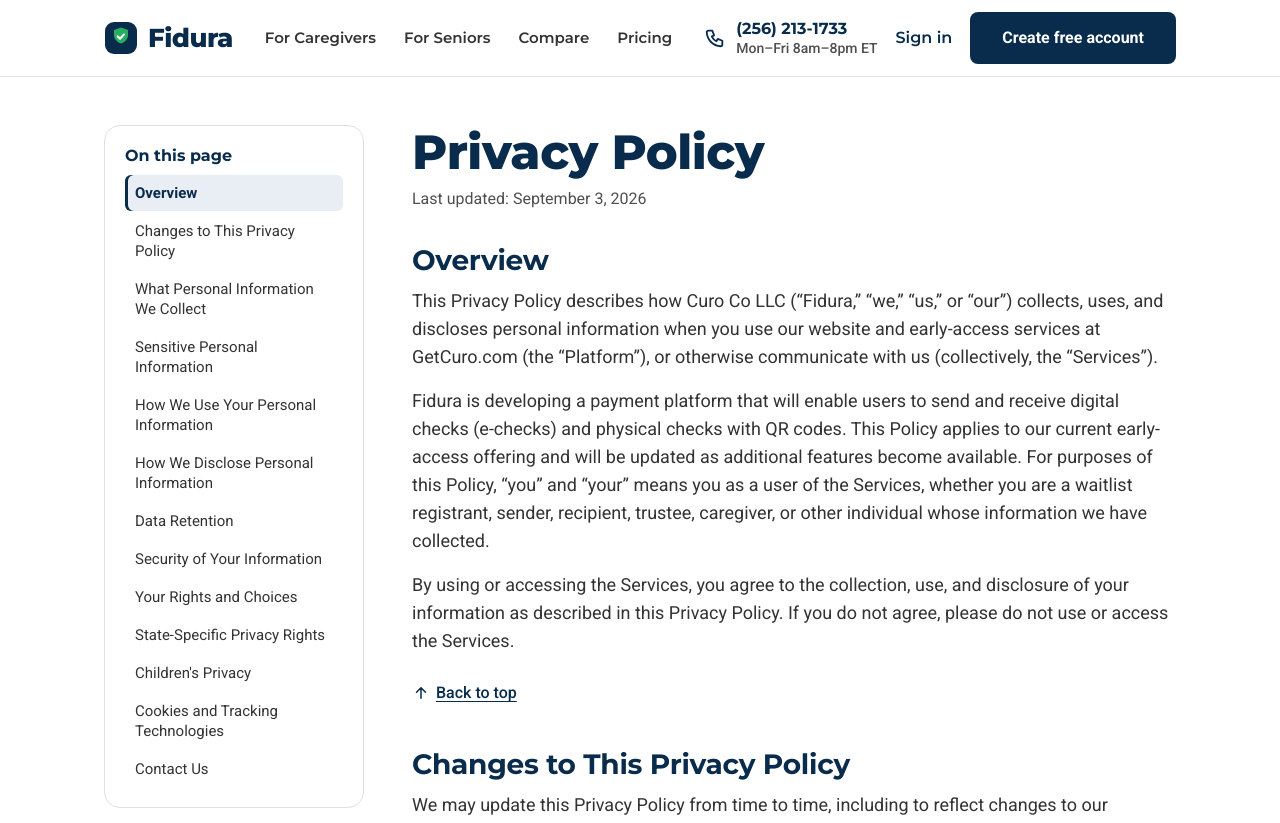
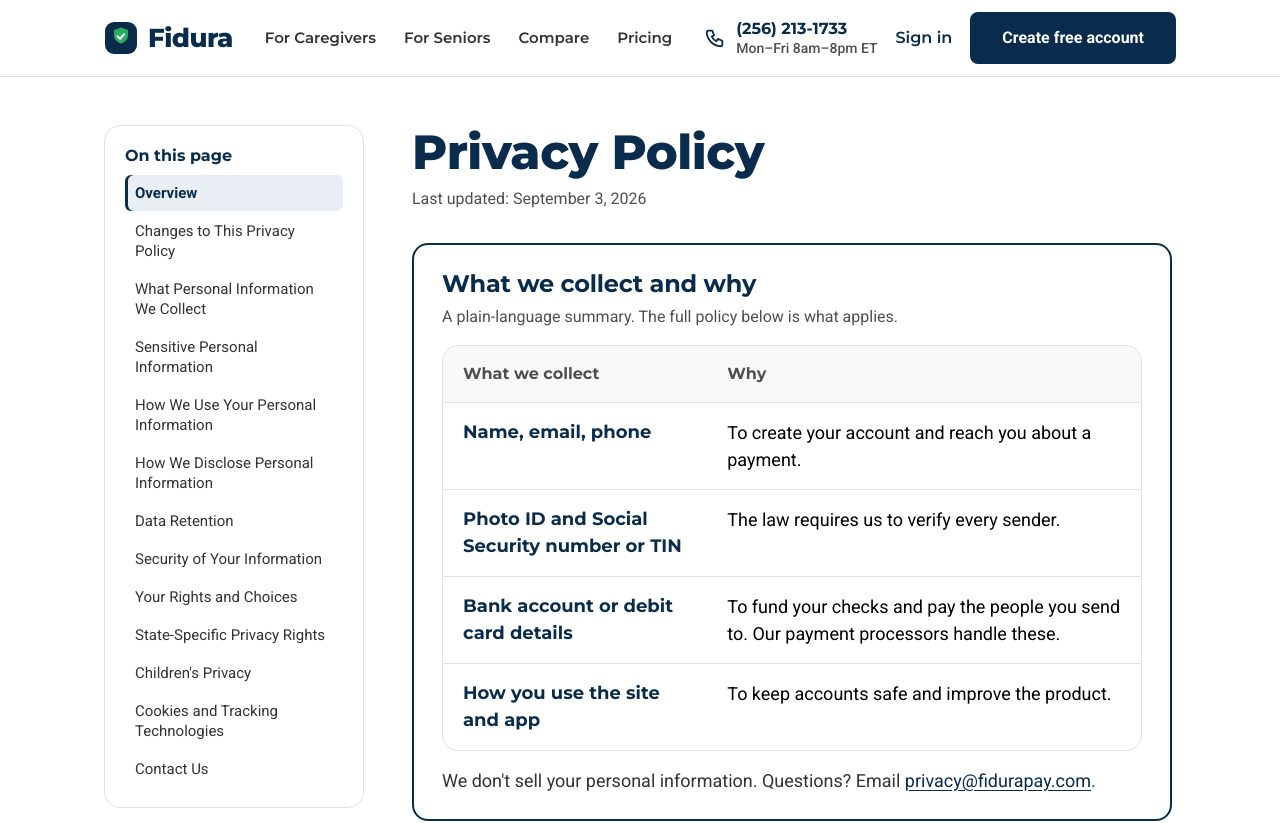
Before and after one commit to TeamCuro/web, a Next.js app: page /privacy in a window 1280 px wide. Shown: the top 823 px of the page. Built offline with nearby package versions, Linux system fonts and the light colour scheme.

Commit message:
FE 120 implementation

```diff
--- a/app/globals.css
+++ b/app/globals.css
@@ -1054,6 +1054,16 @@ p a:not(.btn), label a:not(.btn) { text-decoration-line: underline; text-underli
 .legal-backtop { display: inline-flex; align-items: center; gap: 6px; min-height: 44px; font-size: 16px; font-weight: 500; color: var(--fg-link); text-decoration: underline; text-underline-offset: 3px; }
 .legal-backtop svg { width: 18px; height: 18px; flex: none; }
 
+/* Plain-language summary box above the first section (FE-120). Anchor offset comes from html scroll-padding-top. */
+.legal-summary { background: #fff; border: 2px solid var(--color-primary); border-radius: var(--radius-lg); padding: 24px 28px; margin: 0 0 40px; }
+.legal-body .legal-summary h2 { font-size: 24px; line-height: 30px; margin: 0 0 6px; }
+.legal-body .legal-summary-lead { font-size: 16px; line-height: 24px; color: var(--fg-muted); margin: 0 0 16px; }
+.legal-summary > :last-child { margin-bottom: 0; }
+.legal-summary .rt { margin: 0 0 16px; }
+/* ResponsiveTable inside legal body: undo .legal-body ul/li/h3 defaults on its phone cards */
+.legal-body .legal-summary .rt-cards { list-style: none; margin: 0; padding: 0; display: block; }
+.legal-body .legal-summary .rt-card h3 { font-size: 18px; line-height: 1.3; margin: 0 0 4px; }
+
 @media (max-width: 900px) {
   .legal { padding: 24px 0 40px; }
   .legal-grid { display: block; }
@@ -1067,4 +1077,5 @@ p a:not(.btn), label a:not(.btn) { text-decoration-line: underline; text-underli
   .legal-toc ol.is-closed { display: none; }
   .legal-toc a { display: flex; align-items: center; min-height: 44px; padding: 0 8px; font-size: 16px; }
   .legal-body h2 { font-size: 24px; line-height: 30px; }
+  .legal-summary { padding: 20px; }
 }
--- a/app/privacy/page.tsx
+++ b/app/privacy/page.tsx
@@ -1,6 +1,9 @@
 import type { Metadata } from "next";
 import LegalPage, { type LegalSection } from "@/components/LegalPage";
+import LegalSummary from "@/components/LegalSummary";
+import ResponsiveTable from "@/components/ResponsiveTable";
 import { PRIVACY_EMAIL, SUPPORT_PHONE } from "@/lib/contact";
+import { IDENTITY_CHECKS_LIVE, PRIVACY_UPDATED } from "@/lib/legal";
 import { SITE_URL } from "@/lib/register";
 
 export const metadata: Metadata = {
@@ -17,7 +20,7 @@ const sections: LegalSection[] = [
     body: (
       <>
         <p>
-          This Privacy Policy describes how Curo Co LLC (“Fidura,” “we,” “us,” or “our”) collects, uses, and discloses personal information when you use our website and early-access services at GetCuro.com (the “Platform”), or otherwise communicate with us (collectively, the “Services”).
+          This Privacy Policy describes how Curo Co LLC (“Fidura,” “we,” “us,” or “our”) collects, uses, and discloses personal information when you use our website and early-access services at FiduraPay.com (the “Platform”), or otherwise communicate with us (collectively, the “Services”).
         </p>
         <p>
           Fidura is developing a payment platform that will enable users to send and receive digital checks (e-checks) and physical checks with QR codes. This Policy applies to our current early-access offering and will be updated as additional features become available. For purposes of this Policy, “you” and “your” means you as a user of the Services, whether you are a waitlist registrant, sender, recipient, trustee, caregiver, or other individual whose information we have collected.
@@ -45,7 +48,13 @@ const sections: LegalSection[] = [
     body: (
       <>
         <p>
-          The information below reflects what our waitlist and account-registration flow is designed to collect as the Platform&apos;s features roll out. At this time, Fidura is in early access and does not yet collect the identity verification (KYC) or payment information described below; this information will be collected once payment features requiring identity verification and payment processing become available to you.
+          The information below reflects what our waitlist and account-registration flow is designed to collect as the Platform&apos;s features roll out.
+          {!IDENTITY_CHECKS_LIVE && (
+            <>
+              {" "}
+              At this time, Fidura is in early access and does not yet collect the identity verification (KYC) or payment information described below; this information will be collected once payment features requiring identity verification and payment processing become available to you.
+            </>
+          )}
         </p>
         <h3>Information We Collect Directly From You</h3>
         <p><strong>Account Information:</strong></p>
@@ -279,6 +288,35 @@ const sections: LegalSection[] = [
   },
 ];
 
+// Summary table rows for the "What we collect and why" box (FE-120). /register links to /privacy#collect.
+const collectRows = [
+  { key: "contact", title: "Name, email, phone", cells: { why: "To create your account and reach you about a payment." } },
+  { key: "id", title: "Photo ID and Social Security number or TIN", cells: { why: "The law requires us to verify every sender." } },
+  { key: "bank", title: "Bank account or debit card details", cells: { why: "To fund your checks and pay the people you send to. Our payment processors handle these." } },
+  { key: "usage", title: "How you use the site and app", cells: { why: "To keep accounts safe and improve the product." } },
+];
+
 export default function PrivacyPolicy() {
-  return <LegalPage title="Privacy Policy" updated="September 3, 2026" sections={sections} />;
+  return (
+    <LegalPage
+      title="Privacy Policy"
+      updated={PRIVACY_UPDATED}
+      sections={sections}
+      summary={
+        <LegalSummary id="collect" title="What we collect and why" docName="policy">
+          <ResponsiveTable
+            caption="What we collect and why"
+            captionHidden
+            rowHeader="What we collect"
+            columns={[{ key: "why", label: "Why" }]}
+            groups={[{ rows: collectRows }]}
+          />
+          <p>
+            We don&apos;t sell your personal information. Questions? Email{" "}
+            <a href={PRIVACY_EMAIL.href}>{PRIVACY_EMAIL.address}</a>.
+          </p>
+        </LegalSummary>
+      }
+    />
+  );
 }
--- a/app/terms/page.tsx
+++ b/app/terms/page.tsx
@@ -1,6 +1,8 @@
 import type { Metadata } from "next";
 import LegalPage, { type LegalSection } from "@/components/LegalPage";
+import LegalSummary from "@/components/LegalSummary";
 import { LEGAL_EMAIL, SUPPORT_EMAIL, SUPPORT_PHONE } from "@/lib/contact";
+import { IDENTITY_CHECKS_LIVE, TERMS_UPDATED } from "@/lib/legal";
 import { SITE_URL } from "@/lib/register";
 import { SECURITY_LINE } from "@/lib/trust";
 
@@ -15,7 +17,7 @@ const sections: LegalSection[] = [
   { id: "t-overview", title: "Overview",
     body: (
       <>
-        <p>These Terms of Service (“Terms”) govern access to and use of the website, waitlist, and early-access services offered by Curo Co LLC (“Fidura,” “we,” “us,” or “our”) at GetCuro.com (the “Platform”). Fidura is currently making the Platform available on an early-access basis. Certain features described in these Terms — including check creation, payment processing, and payout functionality — are not yet available to all users and will be enabled in phases as described in Section 1. Throughout these Terms, “you” and “your” refer to you as a user of the Platform.</p>
+        <p>These Terms of Service (“Terms”) govern access to and use of the website, waitlist, and early-access services offered by Curo Co LLC (“Fidura,” “we,” “us,” or “our”) at FiduraPay.com (the “Platform”). Fidura is currently making the Platform available on an early-access basis. Certain features described in these Terms — including check creation, payment processing, and payout functionality — are not yet available to all users and will be enabled in phases as described in Section 1. Throughout these Terms, “you” and “your” refer to you as a user of the Platform.</p>
         <p>By accessing or using the Platform — including by submitting your information through our waitlist or account form — you agree to be bound by these Terms. If you do not agree to these Terms, do not use the Platform.</p>
       </>
     ),
@@ -231,5 +233,25 @@ const sections: LegalSection[] = [
 ];
 
 export default function TermsOfService() {
-  return <LegalPage title="Terms of Service" updated="September 3, 2026" sections={sections} />;
+  return (
+    <LegalPage
+      title="Terms of Service"
+      updated={TERMS_UPDATED}
+      sections={sections}
+      summary={
+        <LegalSummary id="short-version" title="The short version" docName="Terms">
+          <ul>
+            {!IDENTITY_CHECKS_LIVE && <li>Fidura is in early access. Some features are still being turned on.</li>}
+            <li>Fidura is not a bank. Payments are handled by our payment processors.</li>
+            <li>Before you send or receive money, the law requires us to verify your identity with a photo ID and your Social Security number or TIN.</li>
+            <li>You&apos;ll see every fee before you confirm a payment.</li>
+          </ul>
+          <p>
+            Questions? Call <a href={SUPPORT_PHONE.href}>{SUPPORT_PHONE.display}</a> or email{" "}
+            <a href={LEGAL_EMAIL.href}>{LEGAL_EMAIL.address}</a>.
+          </p>
+        </LegalSummary>
+      }
+    />
+  );
 }
--- a/components/LegalPage.tsx
+++ b/components/LegalPage.tsx
@@ -14,13 +14,15 @@ interface LegalPageProps {
   title: string;
   updated: string;
   sections: LegalSection[];
+  /** Optional plain-language summary (e.g. <LegalSummary>) shown above the first section; not in the TOC. */
+  summary?: ReactNode;
 }
 
 /**
  * Standard template for /terms and /privacy (FE-119 · Design 2 §5): shared Header and Footer,
  * a table of contents built from `sections`, stable heading ids, and "Back to top" after each section.
  */
-export default function LegalPage({ title, updated, sections }: LegalPageProps) {
+export default function LegalPage({ title, updated, sections, summary }: LegalPageProps) {
   // TOC button count: numbered sections when the document is numbered (Terms: 18, Overview excluded),
   // otherwise every section (Privacy: 13).
   const numbered = sections.filter((s) => /^\d+\./.test(s.title)).length;
@@ -37,6 +39,7 @@ export default function LegalPage({ title, updated, sections }: LegalPageProps)
           </div>
           <LegalToc items={sections.map(({ id, title }) => ({ id, title }))} count={count} />
           <div className="legal-body">
+            {summary}
             {sections.map(({ id, title, body }) => (
               <section key={id} aria-labelledby={id}>
                 <h2 id={id}>{title}</h2>
--- /dev/null
+++ b/components/LegalSummary.tsx
@@ -0,0 +1,21 @@
+import type { ReactNode } from "react";
+
+interface LegalSummaryProps {
+  /** Anchor id; other pages link to it (e.g. /privacy#collect). Do not rename. */
+  id: string;
+  title: string;
+  /** Document name used in the lead line, e.g. "Terms" or "policy". */
+  docName: string;
+  children: ReactNode;
+}
+
+/** Plain-language summary box at the top of a legal page (FE-120). Not part of the TOC. */
+export default function LegalSummary({ id, title, docName, children }: LegalSummaryProps) {
+  return (
+    <aside id={id} aria-labelledby={`${id}-title`} className="legal-summary">
+      <h2 id={`${id}-title`}>{title}</h2>
+      <p className="legal-summary-lead">A plain-language summary. The full {docName} below is what applies.</p>
+      {children}
+    </aside>
+  );
+}
--- /dev/null
+++ b/lib/legal.ts
@@ -0,0 +1,13 @@
+// Legal page switches and dates (FE-120). Static so builds are deterministic.
+import { FLAGS } from "@/lib/flags";
+
+/**
+ * Identity verification (KYC) live? While false, /terms and /privacy keep their early-access wording.
+ * Follows FLAGS.identityChecksLive (lib/flags.ts), the one launch switch also used by TrustRow.
+ * When flipping it, ship counsel's updated launch copy and set real dates in TERMS_UPDATED / PRIVACY_UPDATED below.
+ */
+export const IDENTITY_CHECKS_LIVE: boolean = FLAGS.identityChecksLive;
+
+/** "Last updated" dates shown on /terms and /privacy. */
+export const TERMS_UPDATED = "September 3, 2026";
+export const PRIVACY_UPDATED = "September 3, 2026";
```
